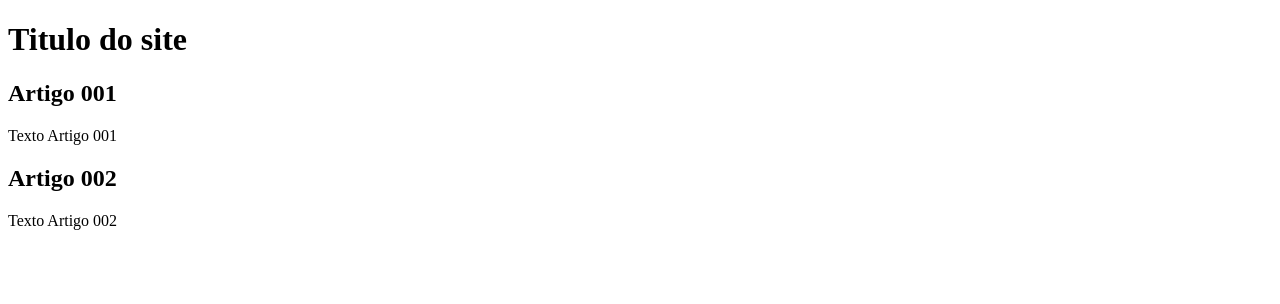
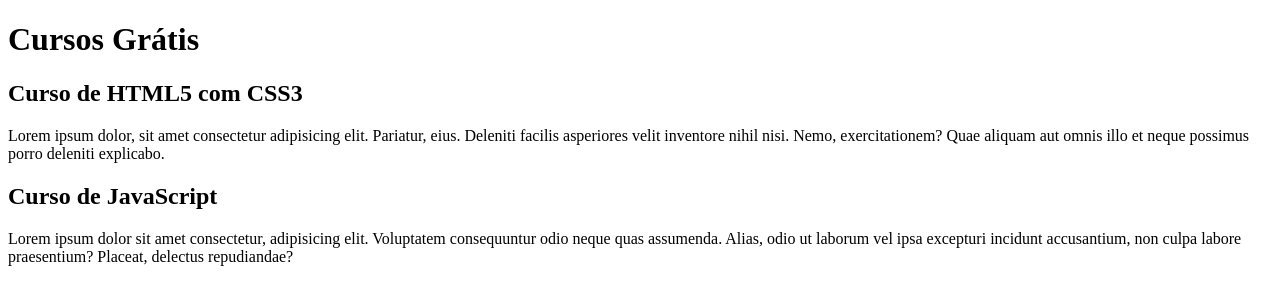
Before and after one commit to EwertonILima/projeto-site, a plain HTML site: page index.html in a window 1280 px wide. Drawn offline with Linux system fonts and the light colour scheme.

Commit message:
comecei a escrever conteudo

```diff
--- a/index.html
+++ b/index.html
@@ -8,15 +8,15 @@
 <body>
     <main>
         <header>
-            <h1>Titulo do site</h1>
+            <h1>Cursos Grátis</h1>
         </header>
         <article>
-            <h2>Artigo 001</h2>
-            <p>Texto Artigo 001</p>
+            <h2>Curso de HTML5 com CSS3</h2>
+            <p>Lorem ipsum dolor, sit amet consectetur adipisicing elit. Pariatur, eius. Deleniti facilis asperiores velit inventore nihil nisi. Nemo, exercitationem? Quae aliquam aut omnis illo et neque possimus porro deleniti explicabo.</p>
         </article>
         <article>
-            <h2>Artigo 002</h2>
-            <p>Texto Artigo 002</p>
+            <h2>Curso de JavaScript</h2>
+            <p>Lorem ipsum dolor sit amet consectetur, adipisicing elit. Voluptatem consequuntur odio neque quas assumenda. Alias, odio ut laborum vel ipsa excepturi incidunt accusantium, non culpa labore praesentium? Placeat, delectus repudiandae?</p>
         </article>
     </main>
 </body>
```
